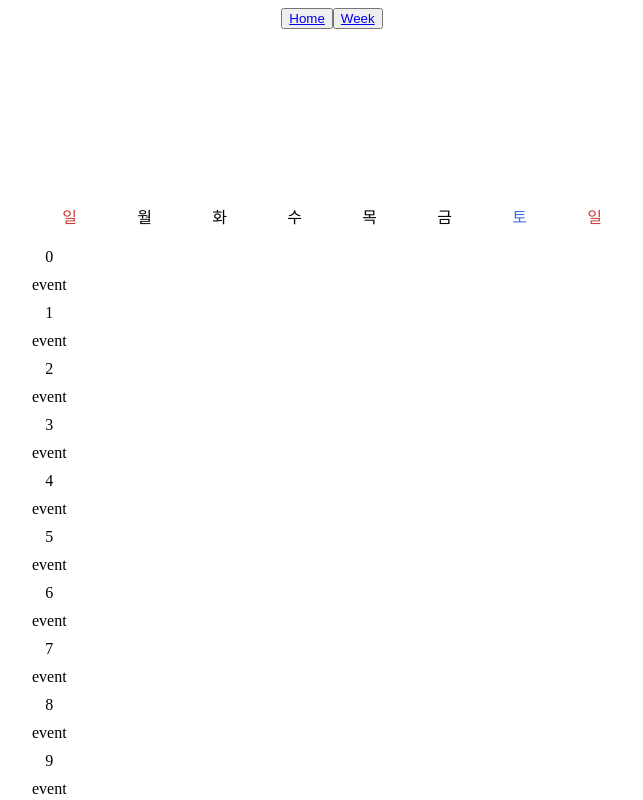
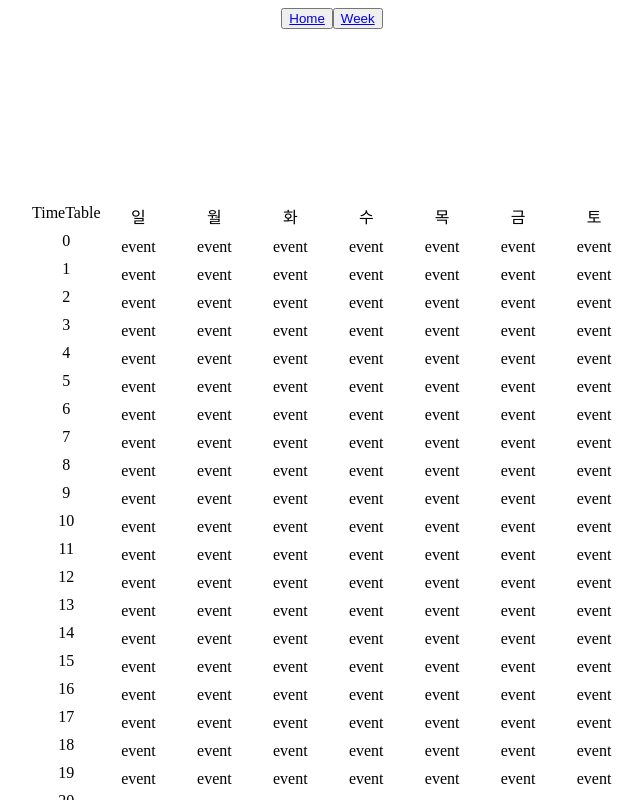
Before and after one commit to Ha-Young/Calendar-FrontEnd, a React (Create React App) app: page /weeklycalendar in a window 1280 px wide. Shown: the top 800 px of the page, without its empty margins (308-951 px from the left). Built offline with nearby package versions, Linux system fonts and the light colour scheme; no server answers.

Commit message:
working weekly calendar

```diff
--- a/src/components/Main/MonthlyCalendar.css
+++ b/src/components/Main/MonthlyCalendar.css
@@ -47,6 +47,11 @@
   text-align: center;
 }
 
+.week-day {
+  width: calc(100% / 7);
+  text-align: center;
+}
+
 .dates {
   display: flex;
   flex-flow: row wrap;
@@ -82,3 +87,7 @@
 .time {
   margin: 10px 0;
 }
+
+.event {
+  margin: 10px 0;
+}
--- a/src/components/Main/WeeklyCalendar.js
+++ b/src/components/Main/WeeklyCalendar.js
@@ -2,29 +2,39 @@ import React from 'react';
 
 
 const WeeklyCalendar = () => {
-  const days = ['일', '월', '화', '수', '목', '금', '토', '일'];
+  const days = ['일', '월', '화', '수', '목', '금', '토'];
+  const date = new Date();
+  const thisDay = date.getDay();
+  const thisDate = date.getDate();
   const times = [];
-  const eventCell = [];
+  const events = [];
 
   for (let i = 0; i < 24; i++) {
     times.push(i);
+    events.push(i);
+  }
 
-    if (i < 7) {
-      eventCell.push(i);
-    }
-  }
+  const timeList = times.map((time, index) => {
+    return (
+      <div className='timeable'>
+        <div className='time' key={index}>{time}</div>
+      </div>
+    )
+  });
+
+  const eventList = events.map((event, index) => {
+    return (
+      <div className='eventTable'>
+        <div className='event' key={index}>event</div>
+      </div>
+    )
+  });
 
   const daysList = days.map((day, index) => {
     return (
-      <div className='day' key={index}>{day}</div>
-    )
-  });
-
-  const timeList = times.map((time, index) => {
-    return (
-      <div className='dayEvent'>
-        <div className='time' key={index}>{time}</div>
-        <div>event</div>
+      <div className='week-day' key={index}>
+        <div>{day}</div>
+        <div>{eventList}</div>
       </div>
     )
   });
@@ -32,10 +42,11 @@ const WeeklyCalendar = () => {
   return (
     <div className='calendar'>
       <div className='days'>
+        <div>
+          <div>TimeTable</div>
+          {timeList}
+        </div>
         {daysList}
-      </div>
-      <div className='times'>
-        {timeList}
       </div>
     </div>
   )
```
